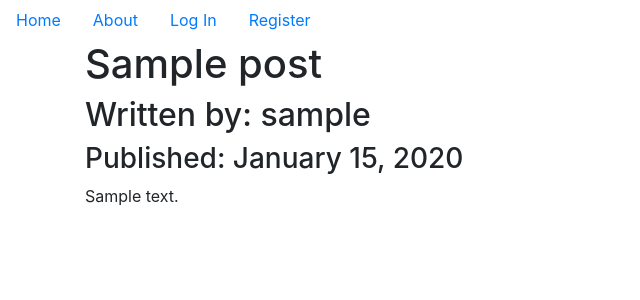
After one commit to dkeoki84/udemy-flask-social-blog, a Flask app: page /1 in a window 1280 px wide. The commit adds this page. Shown: the top 300 px of the page, without its empty margins (0-640 px from the left). Run offline with Flask 3, Linux system fonts and the light colour scheme; tables that the repository leaves empty hold one stand-in row (values such as "Sample post"); some libraries are stand-ins or nearby versions.

Commit message:
finish up blog creation

```diff
--- a/docker-compose.yml
+++ b/docker-compose.yml
@@ -8,3 +8,4 @@ services:
     tty: true
     ports:
       - "5000:5000"
+    # entrypoint: ["tail", "-f", "/dev/null"]
--- a/puppycompanyblog/__init__.py
+++ b/puppycompanyblog/__init__.py
@@ -7,6 +7,8 @@ from flask_migrate import Migrate
 from flask_login import LoginManager
 
 app = Flask(__name__)
+
+app.config['SECRET_KEY'] = 'mysecret'
 
 ########################################################
 ### DATABASE SETUP
@@ -29,8 +31,10 @@ login_manager.login_view = 'users.login'
 
 from puppycompanyblog.core.views import core
 from puppycompanyblog.users.views import users
+from puppycompanyblog.blog_posts.views import blog_posts
 from puppycompanyblog.error_pages.handlers import error_pages
 
 app.register_blueprint(core)
 app.register_blueprint(users)
+app.register_blueprint(blog_posts)
 app.register_blueprint(error_pages)
--- a/puppycompanyblog/blog_posts/views.py
+++ b/puppycompanyblog/blog_posts/views.py
@@ -0,0 +1,79 @@
+# blog_posts/views.py
+from flask import render_template, url_for, flash, request, redirect, Blueprint
+from flask_login import current_user, login_required
+from puppycompanyblog import db
+from puppycompanyblog.models import BlogPost
+from puppycompanyblog.blog_posts.forms import BlogPostForm
+
+blog_posts = Blueprint('blog_posts', __name__)
+
+# CREATE
+@blog_posts.route('/create', methods=['GET', 'POST'])
+@login_required
+def create_post():
+    form = BlogPostForm()
+
+    if form.validate_on_submit():
+
+        blog_post = BlogPost(title=form.title.data,
+            text=form.text.data,
+            user_id=current_user.id)
+        db.session.add(blog_post)
+        db.session.commit()
+        flash('Blog Post Created')
+        return redirect(url_for('core.index'))
+
+    return render_template('create_post.html', form=form)
+
+
+# READ
+@blog_posts.route('/<int:blog_post_id>')
+def blog_post(blog_post_id):
+    blog_post = BlogPost.query.get_or_404(blog_post_id)
+    return render_template(
+        'blog_post.html',
+        title=blog_post.title,
+        date=blog_post.date,
+        post=blog_post
+    )
+
+
+# UPDATE
+@blog_posts.route('/<int:blog_post_id>/update', methods=['GET', 'POST'])
+@login_required
+def update(blog_post_id):
+    blog_post = BlogPost.query.get_or_404(blog_post_id)
+
+    if blog_post.author != current_user:
+        abort(403)
+
+    form = BlogPostForm()
+
+    if form.validate_on_submit():
+
+        blog_post.title = form.title.data
+        blog_post.text = form.text.data
+        db.session.commit()
+        flash('Blog Post Updated')
+        return redirect(url_for('blog_posts.blog_post', blog_post_id=blog_post_id))
+
+    elif request.method == 'GET':
+        form.title.data = blog_post.title
+        form.text.data = blog_post.text
+
+    return render_template('create_post.html', title='Updating', form=form)
+
+
+# DELETE
+@blog_posts.route('/<int:blog_post_id>/delete', methods=['POST'])
+@login_required
+def delete_post(blog_post_id):
+
+    blog_post = BlogPost.query.get_or_404(blog_post_id)
+    if blog_post.author != current_user:
+        abort(403)
+
+    db.session.delete(blog_post)
+    db.session.commit()
+    flash('Blog Post Deleted')
+    return redirect(url_for('core.index'))
--- a/puppycompanyblog/core/views.py
+++ b/puppycompanyblog/core/views.py
@@ -1,12 +1,14 @@
 # core/views.py
-
+from puppycompanyblog.models import BlogPost
 from flask import render_template, request, Blueprint
 
 core = Blueprint('core', __name__)
 
 @core.route('/')
 def index():
-    return render_template('index.html')
+    page = request.args.get('page',1,type=int)
+    blog_posts = BlogPost.query.order_by(BlogPost.date.desc()).paginate(page=page,per_page=5)
+    return render_template('index.html', blog_posts=blog_posts)
 
 @core.route('/info')
 def info():
--- a/puppycompanyblog/templates/account.html
+++ b/puppycompanyblog/templates/account.html
@@ -7,8 +7,8 @@
     </div>
   </div>
 
-  <div class=""container>
-    <form method="POST">
+  <div class="container">
+    <form method="POST" action="" enctype="multipart/form-data">
       {{form.hidden_tag()}}
 
       <div class="form-group">
--- a/puppycompanyblog/templates/base.html
+++ b/puppycompanyblog/templates/base.html
@@ -20,22 +20,26 @@
         <a href="{{url_for('core.info')}}">About</a>
       </li>
 
+      {% if current_user.is_authenticated %}
       <li class="nav-link">
-        <a href="#">Log Out</a>
+        <a href="{{url_for('users.logout')}}">Log Out</a>
       </li>
       <li class="nav-link">
-        <a href="#">Account</a>
+        <a href="{{url_for('users.account')}}">Account</a>
       </li>
       <li class="nav-link">
-        <a href="#">Create Post</a>
+        <a href="{{url_for('blog_posts.create_post')}}">Create Post</a>
       </li>
 
+      {% else %}
+
       <li class="nav-link">
-        <a href="#">Log In</a>
+        <a href="{{url_for('users.login')}}">Log In</a>
       </li>
       <li class="nav-link">
-        <a href="#">Register</a>
+        <a href="{{url_for('users.register')}}">Register</a>
       </li>
+      {% endif %}
     </ul>
 
     <div class="container">
--- /dev/null
+++ b/puppycompanyblog/templates/blog_post.html
@@ -0,0 +1,37 @@
+{% extends "base.html" %}
+{% block content %}
+  <div class="jumbptron">
+    <h1>{{post.title}}</h1>
+    <h2>Written by: {{post.author.username}}</h2>
+    <h3>Published: {{post.date.strftime('%B %d, %Y')}}</h3>
+    <p>{{post.text}}</p>
+
+    {% if post.author == current_user %}
+    <div>
+      <a href="{{url_for('blog_posts.update', blog_post_id=post.id)}}">Update</a>
+      <button type="button" class="btn btn-danger" data-toggle="modal" data-target="#del_modal">Delete</a>
+    </div>
+
+    {% endif %}
+  </div>
+
+  <div class="modal" tabindex="-1" role="dialog" id="del_modal">
+    <div class="modal-dialog" role="document">
+      <div class="modal-content">
+        <div class="modal-header">
+          <h5 class="modal-title">Delete Post?</h5>
+          <button type="button" class="close" data-dismiss="modal" aria-label="Close">
+            <span aria-hidden="true">&times;</span>
+          </button>
+        </div>
+        <div class="modal-body">
+          <p>Are you sure you want to delete the post?</p>
+        </div>
+        <button type="button" class="btn btn-secondary" data-dismiss="modal">Cancel</button>
+        <form action="{{url_for('blog_posts.delete_post', blog_post_id=post.id)}}" method="POST">
+          <input type="submit" class="btn btn-danger" value="Delete">
+        </form>
+      </div>
+    </div>
+  </div>
+{% endblock %}
--- a/puppycompanyblog/templates/user_blog_post.html
+++ b/puppycompanyblog/templates/user_blog_post.html
@@ -10,7 +10,7 @@
 
 {% for post in blog_posts.items %}
   <h2><a href="{{url_for('blog_posts.blog_post', blog_post_id=post.id)}}">{{ post.title }}</a></h2>
-  Written By: <a href="{{ url_for('users.user_post', username=post.author.username) }}">{{ post.author.username }}</a>
+  Written By: <a href="{{ url_for('users.user_posts', username=post.author.username) }}">{{ post.author.username }}</a>
   <p class="text-muted">Published on: {{ post.date.strftime("%Y-%m-%d")}}</p>
   <br>
   <p>{{ post.text }}</p>
--- a/puppycompanyblog/users/picture_handler.py
+++ b/puppycompanyblog/users/picture_handler.py
@@ -10,7 +10,7 @@ def add_profile_pic(pic_upload, username):
     ext_type = filename.split('.')[-1]
     storage_filename = str(username)+'.'+ext_type
 
-    filepath = os.path.join(current_app.root_path, 'static\profile_pics', storage_filename)
+    filepath = os.path.join(current_app.root_path, 'static/profile_pics', storage_filename)
 
     output_size = (256, 256)
 
--- a/puppycompanyblog/users/views.py
+++ b/puppycompanyblog/users/views.py
@@ -111,4 +111,4 @@ def user_posts(username):
     page = request.args.get('page', 1, type=int)
     user = User.query.filter_by(username=username).first_or_404()
     blog_posts = BlogPost.query.filter_by(author=user).order_by(BlogPost.date.desc()).paginate(page=page, per_page=5)
-    return render_template('user_blog_posts.html', blog_post=blog_posts, user=user)
+    return render_template('user_blog_post.html', blog_posts=blog_posts, user=user)
--- a/requirements.txt
+++ b/requirements.txt
@@ -1,17 +1,21 @@
 alembic==1.9.1
 click==8.1.3
+dnspython==2.3.0
+email-validator==1.3.1
 Flask==2.2.2
 Flask-Login==0.6.2
 Flask-Migrate==4.0.1
 Flask-SQLAlchemy==3.0.2
 Flask-WTF==1.0.1
 greenlet==2.0.1
+idna==3.4
 importlib-metadata==6.0.0
 importlib-resources==5.10.2
 itsdangerous==2.1.2
 Jinja2==3.1.2
 Mako==1.2.4
 MarkupSafe==2.1.1
+Pillow==9.4.0
 SQLAlchemy==1.4.46
 Werkzeug==2.2.2
 WTForms==3.0.1
```
Also changed, not shown: puppycompanyblog/blog_posts/forms.py (+9 -0 lines), puppycompanyblog/templates/create_post.html (added, +20 -0 lines), puppycompanyblog/templates/index.html (+30 -0 lines), puppycompanyblog/static/profile_pics/default_profile.png (added).
